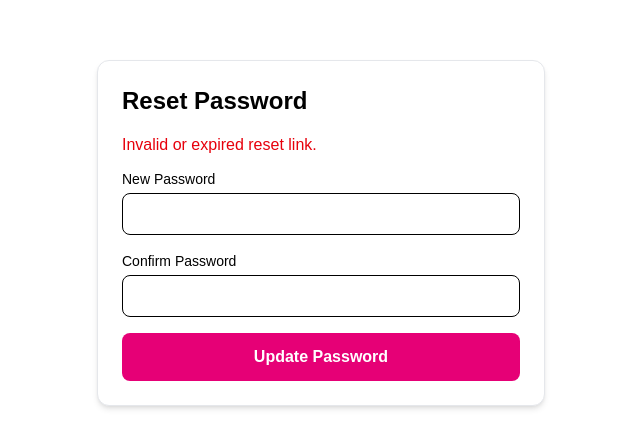
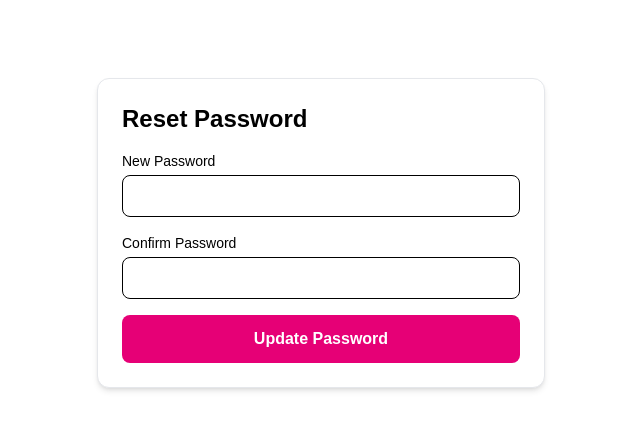
Before and after one commit to tashamcglashan/legitimate-dating-app-2, a Next.js app: page /auth/reset-password in a window 1280 px wide. Shown: the part 167-614 px from the top of the page, without its empty margins (319-959 px from the left). Built offline with nearby package versions, Linux system fonts and the light colour scheme; no server answers.

Commit message:
Fix reset password flow and ignore env files

```diff
--- a/app/auth/reset-password/page.jsx
+++ b/app/auth/reset-password/page.jsx
@@ -1,5 +1,7 @@
 "use client";
 export const dynamic = "force-dynamic";
+export const fetchCache = "force-no-store";
+
 
 import { Suspense } from "react";
 import ResetPasswordForm from "./reset-form";
--- a/app/auth/reset-password/reset-form.jsx
+++ b/app/auth/reset-password/reset-form.jsx
@@ -18,9 +18,12 @@ export default function ResetPasswordForm() {
   const [error, setError] = useState("");
 
   useEffect(() => {
-    if (!token || type !== "recovery") {
-      setError("Invalid or expired reset link.");
-    }
+    if (token === null || type === null) return; // wait until loaded
+
+if (!token || type !== "recovery") {
+  setError("Invalid or expired reset link.");
+}
+
   }, [token, type]);
 
   const handleResetPassword = async (e) => {
```
Also changed, not shown: 1 other file (tests, documents, lock files or other folders).
